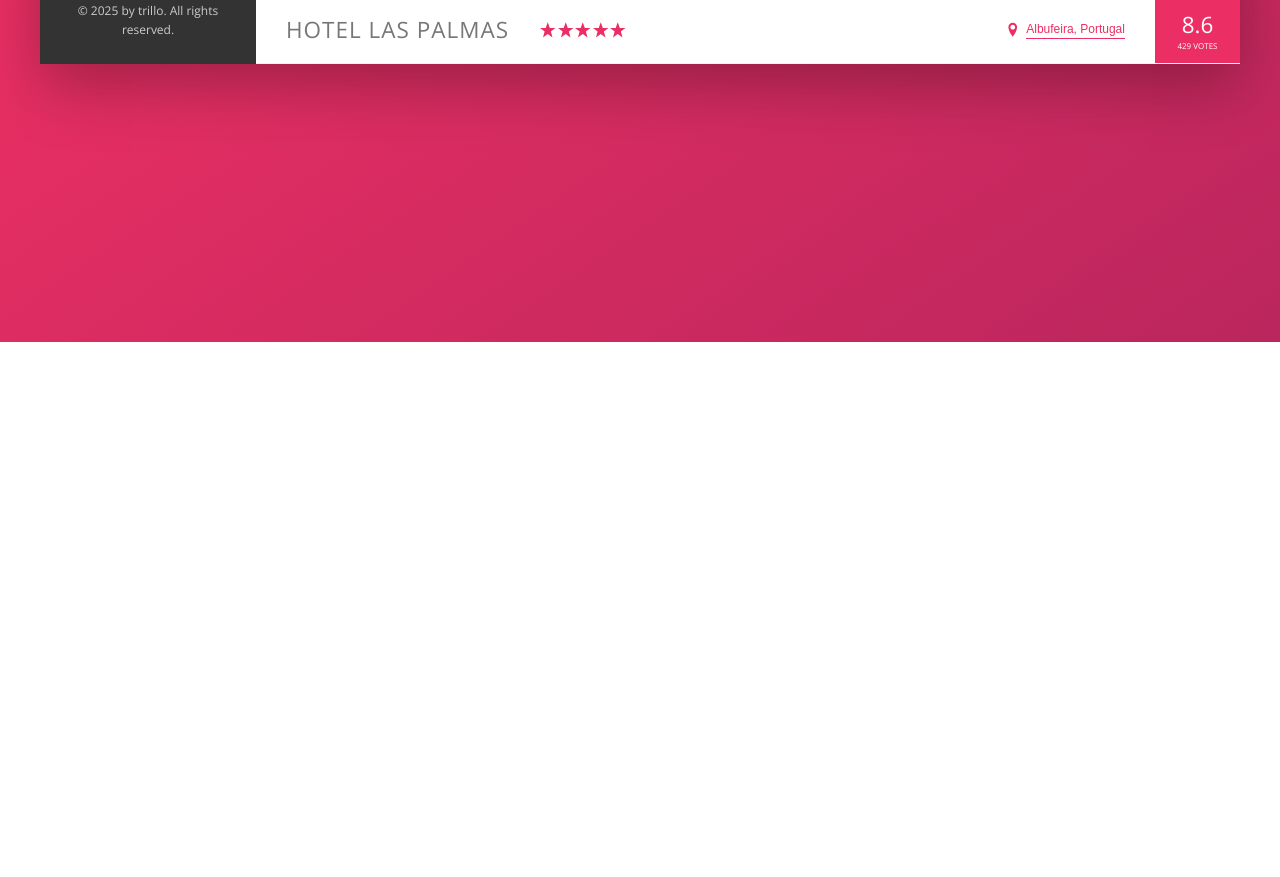
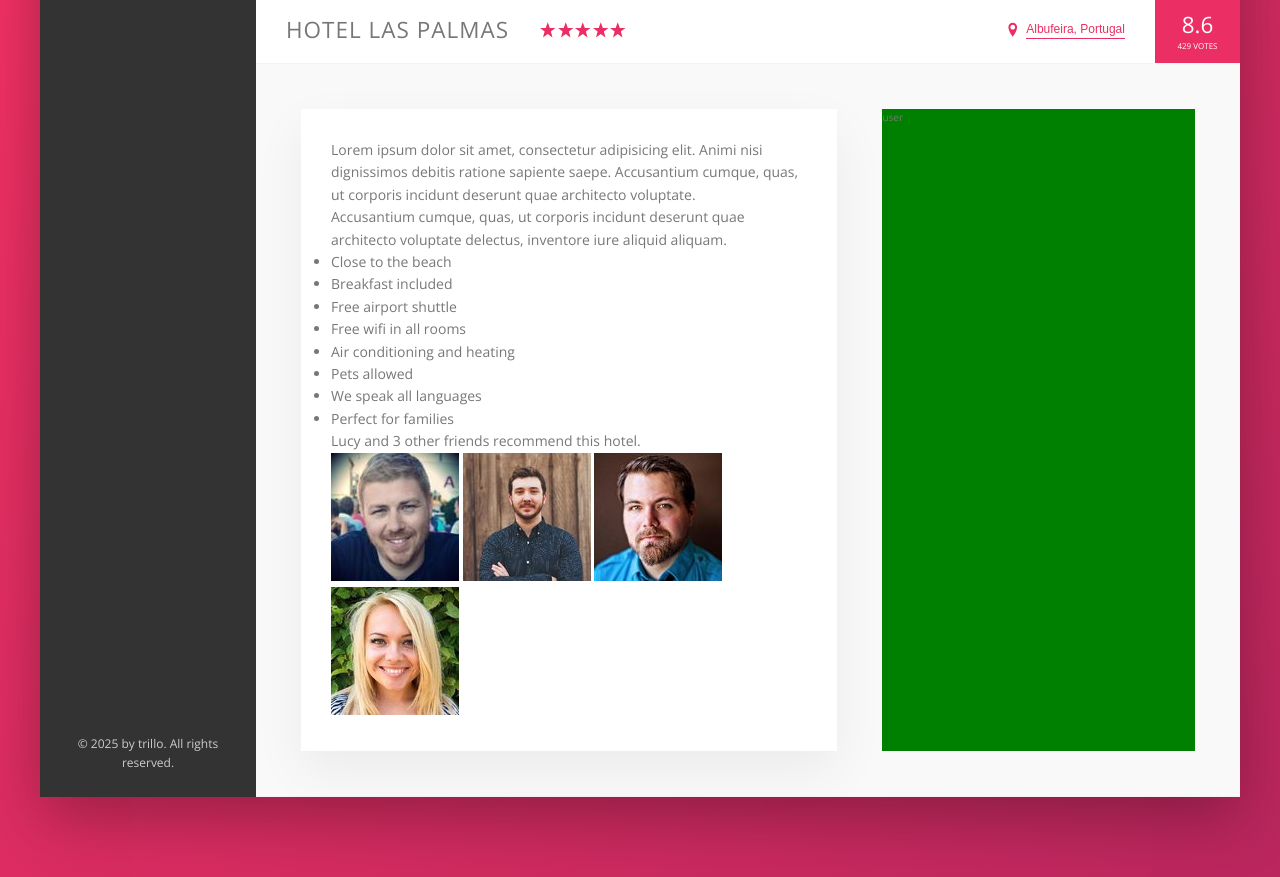
Before and after one commit to mihailomarkovic/trillo, a plain HTML site: page index.html in a window 1280 px wide. Shown: the part 538-1415 px from the top of the page. Before the commit the page ends 880 px from the top, so only its background shows below. Drawn offline with nearby package versions, Linux system fonts and the light colour scheme.

Commit message:
Add content to description

```diff
--- a/index.html
+++ b/index.html
@@ -148,6 +148,60 @@
               <div class="overview__rating-count">429 votes</div>
             </div>
           </div>
+
+          <div class="detail">
+            <div class="description">
+              <p class="paragraph">
+                Lorem ipsum dolor sit amet, consectetur adipisicing elit. Animi
+                nisi dignissimos debitis ratione sapiente saepe. Accusantium
+                cumque, quas, ut corporis incidunt deserunt quae architecto
+                voluptate.
+              </p>
+              <p class="paragraph">
+                Accusantium cumque, quas, ut corporis incidunt deserunt quae
+                architecto voluptate delectus, inventore iure aliquid aliquam.
+              </p>
+              <ul class="list">
+                <li class="list__item">Close to the beach</li>
+                <li class="list__item">Breakfast included</li>
+                <li class="list__item">Free airport shuttle</li>
+                <li class="list__item">Free wifi in all rooms</li>
+                <li class="list__item">Air conditioning and heating</li>
+                <li class="list__item">Pets allowed</li>
+                <li class="list__item">We speak all languages</li>
+                <li class="list__item">Perfect for families</li>
+              </ul>
+
+              <div class="recommend">
+                <p class="recommend__count">
+                  Lucy and 3 other friends recommend this hotel.
+                </p>
+                <div class="recommend__friends">
+                  <img
+                    src="img/user-3.jpg"
+                    alt="Friend 1"
+                    class="recommend__photo"
+                  />
+                  <img
+                    src="img/user-4.jpg"
+                    alt="Friend 2"
+                    class="recommend__photo"
+                  />
+                  <img
+                    src="img/user-5.jpg"
+                    alt="Friend 3"
+                    class="recommend__photo"
+                  />
+                  <img
+                    src="img/user-6.jpg"
+                    alt="Friend 4"
+                    class="recommend__photo"
+                  />
+                </div>
+              </div>
+            </div>
+            <div class="user-reviews">user</div>
+          </div>
         </main>
       </div>
     </div>
--- a/sass/_base.scss
+++ b/sass/_base.scss
@@ -13,6 +13,9 @@
   --color-grey-dark-3: #999;
 
   --shadow-dark: 0 2rem 6rem rgba(0, 0, 0, 0.3);
+  --shadow-lite: 0 2rem 5rem rgba(0, 0, 0, 0.06);
+
+  --line: 1px solid var(--color-grey-light-2);
 }
 
 * {
--- a/sass/_components.scss
+++ b/sass/_components.scss
@@ -197,7 +197,7 @@
 .overview {
   display: flex;
   align-items: center;
-  border-bottom: 1px solid var(--color-grey-light-2);
+  border-bottom: var(--line);
 
   &__heading {
     font-size: 2.25rem;
--- a/sass/_layout.scss
+++ b/sass/_layout.scss
@@ -11,7 +11,7 @@
   font-size: 1.4rem;
   height: 7rem;
   background-color: #fff;
-  border-bottom: 1px solid var(--color-grey-light-2);
+  border-bottom: var(--line);
 
   display: flex;
   justify-content: space-between;
@@ -36,3 +36,25 @@
   background-color: #fff;
   flex: 1;
 }
+
+.detail {
+  display: flex;
+  padding: 4.5rem;
+  background-color: var(--color-grey-light-1);
+  border-bottom: var(--line);
+}
+
+.description {
+  font-size: 1.4rem;
+  background-color: #fff;
+  box-shadow: var(--shadow-lite);
+  padding: 3rem;
+  flex: 0 0 60%;
+  margin-right: 4.5rem;
+}
+
+.user-reviews {
+  flex: 1;
+
+  background-color: green;
+}
```
Also changed, not shown: css/main.css, css/main.min.css.
